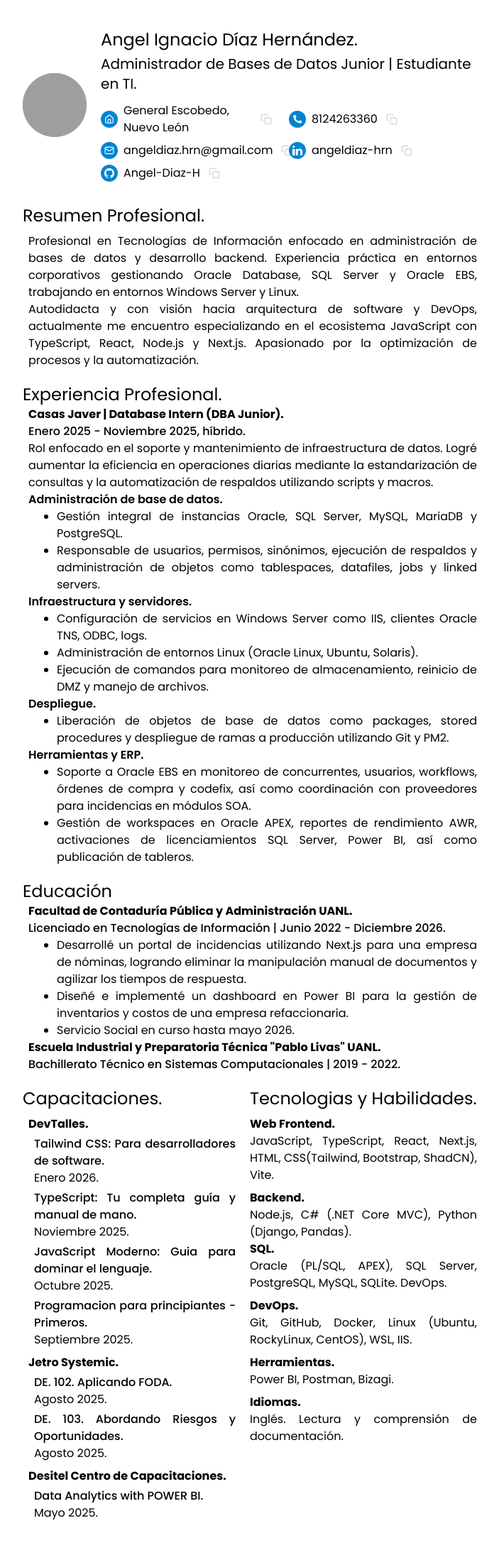
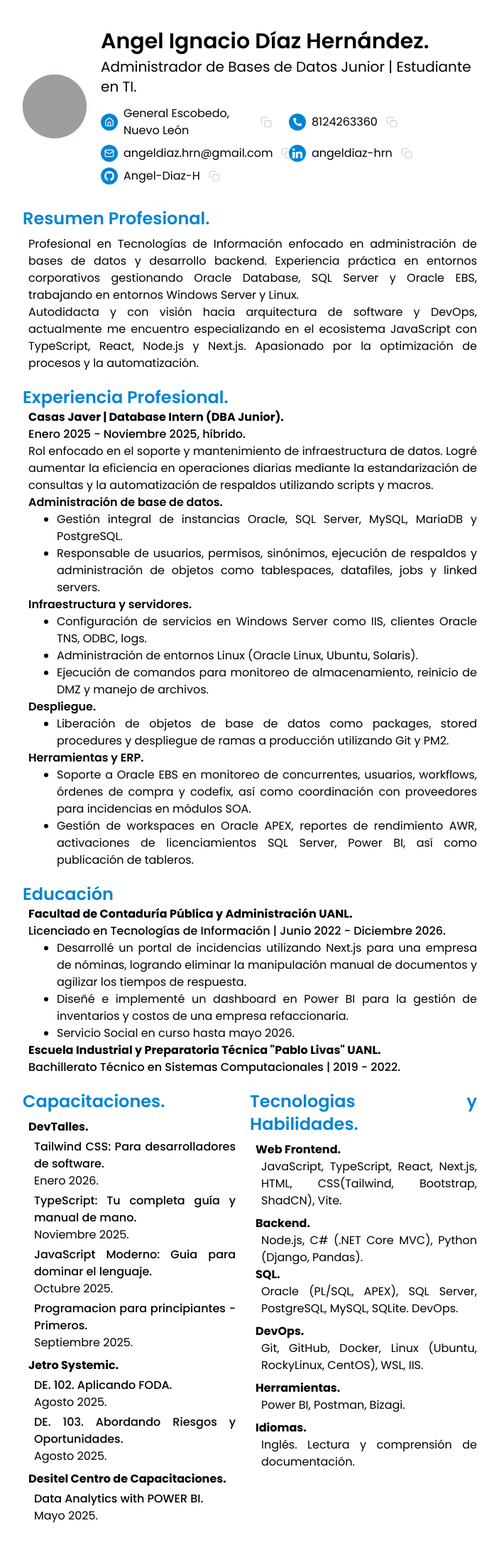
Before and after one commit to Angel-Diaz-H/CV-Tailwind-CSS, a React (Vite) app: page / in a window 1280 px wide. Shown: the top 2184 px of the page at 71% size, without its empty margins (288-991 px from the left). Built offline with nearby package versions, Linux system fonts and the light colour scheme; grey boxes are pictures that could not be loaded.

Commit message:
Estilos globales de css

```diff
--- a/src/components/TecnologiasHabilidades.tsx
+++ b/src/components/TecnologiasHabilidades.tsx
@@ -2,36 +2,40 @@ export const TecnologiasHabilidades = () => {
   return (
     <div>
       <h2 className="text-2xl">Tecnologias y Habilidades.</h2>
-      <div className="space-y-2 py-2">
+      <div className="ml-2 space-y-2 py-2">
         <div>
           <h3 className="font-bold">Web Frontend.</h3>
-          <p>
+          <p className="ml-2">
             JavaScript, TypeScript, React, Next.js, HTML, CSS(Tailwind,
             Bootstrap, ShadCN), Vite.
           </p>
         </div>
         <div>
           <h3 className="font-bold">Backend.</h3>
-          <p>Node.js, C# (.NET Core MVC), Python (Django, Pandas).</p>
+          <p className="ml-2">
+            Node.js, C# (.NET Core MVC), Python (Django, Pandas).
+          </p>
           <h3 className="font-bold">SQL.</h3>
-          <p>
+          <p className="ml-2">
             Oracle (PL/SQL, APEX), SQL Server, PostgreSQL, MySQL, SQLite.
             DevOps.
           </p>
         </div>
         <div>
           <h3 className="font-bold">DevOps.</h3>
-          <p>
+          <p className="ml-2">
             Git, GitHub, Docker, Linux (Ubuntu, RockyLinux, CentOS), WSL, IIS.
           </p>
         </div>
         <div>
           <h3 className="font-bold">Herramientas.</h3>
-          <p>Power BI, Postman, Bizagi.</p>
+          <p className="ml-2">Power BI, Postman, Bizagi.</p>
         </div>
         <div>
           <h3 className="font-bold">Idiomas.</h3>
-          <p>Inglés. Lectura y comprensión de documentación.</p>
+          <p className="ml-2">
+            Inglés. Lectura y comprensión de documentación.
+          </p>
         </div>
       </div>
     </div>
--- a/src/header.tsx
+++ b/src/header.tsx
@@ -8,7 +8,7 @@ export const Header = () => {
         alt="Angel Díaz"
       />
       <div className="col-span-5 space-y-1">
-        <h1 className="text-2xl">Angel Ignacio Díaz Hernández.</h1>
+        <h1 className="mb-1">Angel Ignacio Díaz Hernández.</h1>
         <p className="mb-3 text-xl">
           Administrador de Bases de Datos Junior | Estudiante en TI.
         </p>
--- a/src/index.css
+++ b/src/index.css
@@ -4,3 +4,12 @@
 @theme {
   --font-poppins: "Poppins", sans-serif;
 }
+
+@layer base {
+  h1 {
+    @apply font-poppins text-3xl font-semibold;
+  }
+  h2 {
+    @apply font-poppins text-2xl font-semibold text-sky-600;
+  }
+}
```
